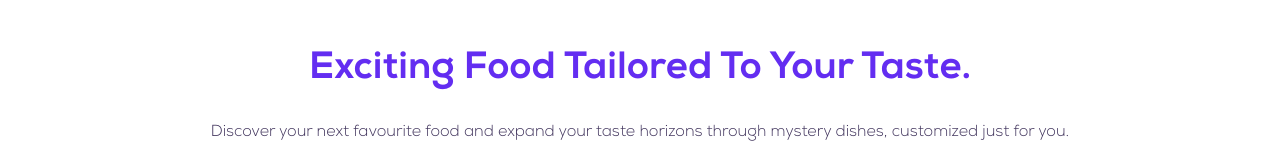
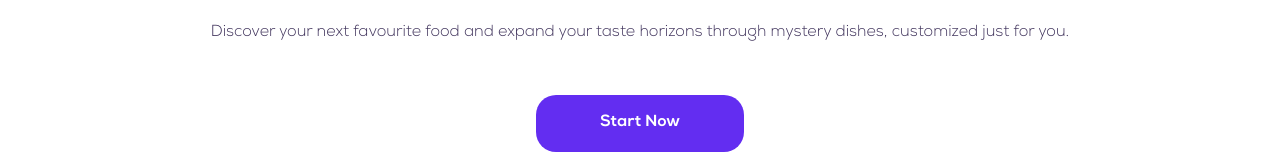
Before and after one commit to epmt6528/nextjs-tasteit, a Next.js app: page / in a window 1280 px wide. Shown: the part 380-534 px from the top of the page. Built offline with nearby package versions, Linux system fonts and the light colour scheme; what aws-amplify would draw is missing.

Commit message:
Cloudinary test2

```diff
--- a/components/ForHome/Top.tsx
+++ b/components/ForHome/Top.tsx
@@ -16,7 +16,6 @@ const Top = () => {
       </div>
 
       <div className="textDiv">
-        <h1>Exciting Food Tailored To Your Taste.</h1>
         <p>
           Discover your next favourite food and expand your taste horizons through mystery dishes, customized just for
           you.
```
